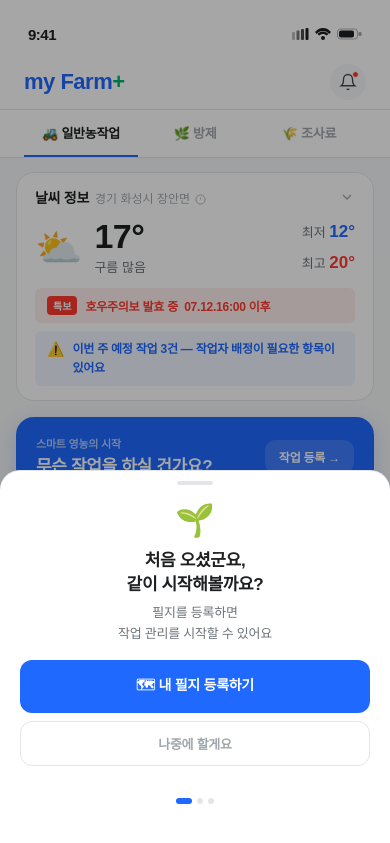
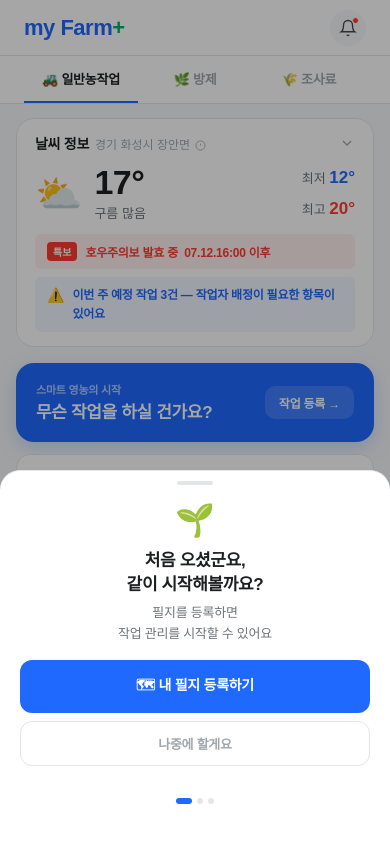
Before and after one commit to serue1975/myfarmplus, a plain HTML site: page myfarm_home.html in a window 390 px wide. Drawn offline with Linux system fonts and the light colour scheme; a web font is replaced by a local one.

Commit message:
Add files via upload

```diff
--- a/myfarm_home.html
+++ b/myfarm_home.html
@@ -2,7 +2,7 @@
 <html lang="ko">
 <head>
 <meta charset="UTF-8">
-<meta name="viewport" content="width=device-width, initial-scale=1.0, maximum-scale=1.0">
+<meta name="viewport" content="width=device-width, initial-scale=1.0, maximum-scale=1.0, user-scalable=no">
 <title>my Farm+ 메인 v10</title>
 <link href="https://cdn.jsdelivr.net/gh/orioncactus/pretendard@v1.3.9/dist/web/static/pretendard.css" rel="stylesheet"/>
 <style>
@@ -333,10 +333,13 @@ html,body{height:100%;font-family:'Pretendard',sans-serif;background:var(--bg);d
 .gnb-ico-wrap{position:relative;}
 .gnb-rdot{position:absolute;top:0;right:-2px;width:5px;height:5px;border-radius:50%;background:var(--red);border:1.5px solid var(--white);}
 
-@media (max-width:450px){
-  html,body{background:var(--white);align-items:flex-start;justify-content:flex-start;padding:0;}
-  .phone{width:100vw!important;height:100vh!important;height:100dvh!important;border-radius:0!important;box-shadow:none!important;border:none!important;}
-}
+.is-mobile .sbar{display:none!important;}
+.is-mobile .phone{width:100vw!important;height:100dvh!important;border-radius:0!important;box-shadow:none!important;}
+.is-mobile .body{height:calc(100dvh - 104px)!important;}
+.is-mobile .gnb{position:fixed!important;bottom:0!important;left:0!important;right:0!important;width:100%!important;transition:transform .3s cubic-bezier(.4,0,.2,1)!important;}
+.is-mobile .gnb.hide{transform:translateY(100%)!important;}
+.is-mobile .bottomsheet{position:fixed!important;bottom:0!important;left:0!important;right:0!important;width:100%!important;}
+.is-mobile .bs-overlay{position:fixed!important;top:0!important;}
 
 /* ── 바텀시트 오버레이 ── */
 .bs-overlay{
@@ -1037,9 +1040,24 @@ document.getElementById('bsOverlay').addEventListener('click', dismissSheet);
 
 
 
+// 모바일 감지 — 터치 OR 너비 500px 이하
+(function(){
+  function checkMobile(){
+    const isTouch = ('ontouchstart' in window) || (navigator.maxTouchPoints > 0);
+    const isNarrow = window.innerWidth <= 500;
+    if(isTouch || isNarrow){
+      document.documentElement.classList.add('is-mobile');
+    } else {
+      document.documentElement.classList.remove('is-mobile');
+    }
+  }
+  checkMobile();
+  window.addEventListener('resize', checkMobile);
+})();
+
 // 모바일 GNB 스크롤 감지
 (function(){
-  const isMobile = () => window.innerWidth <= 450;
+  const isMobile = () => document.documentElement.classList.contains('is-mobile');
   const gnb = document.querySelector('.gnb');
   const body = document.getElementById('mainBody');
   let lastY = 0;
```
